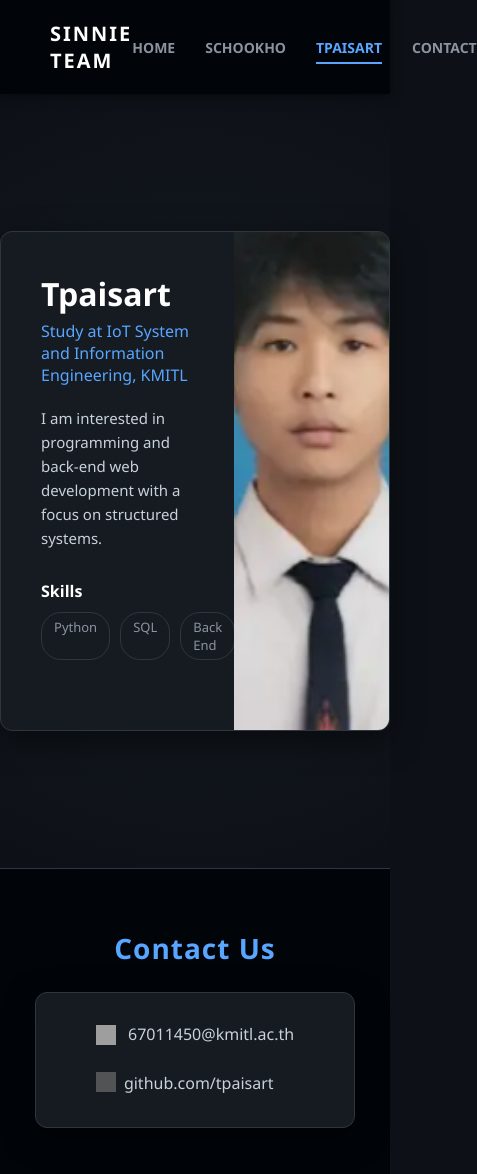
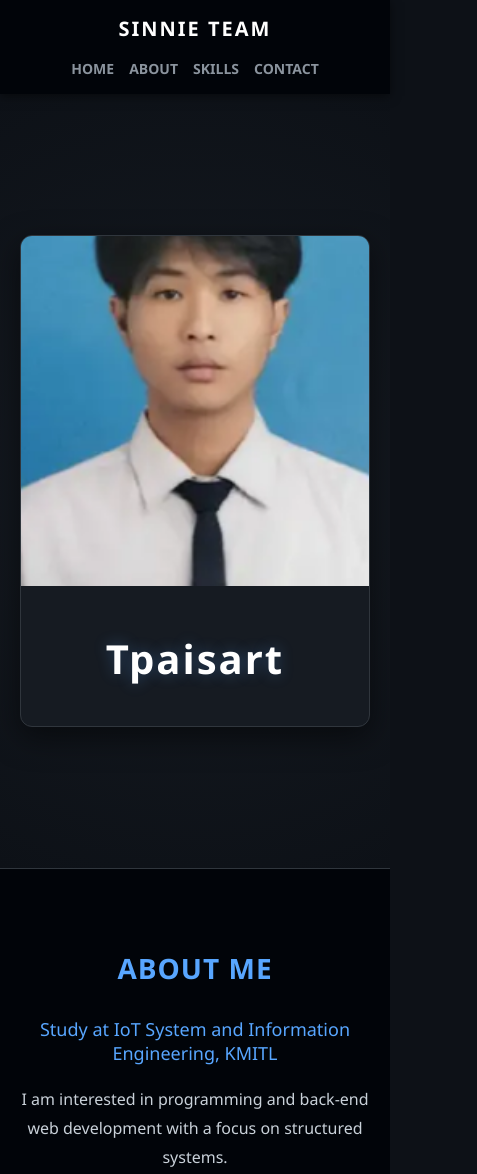
Before and after one commit to me1nq/FWC-schookho, a plain HTML site: page RUSH PROJECT/tpaisart.html in a window 390 px wide. Shown: the top 1174 px of the page, 477 px wide, since content can reach past the window. Drawn offline with Linux system fonts and the light colour scheme; grey boxes are pictures that could not be loaded.

Commit message:
rush fr fr fr

```diff
--- a/RUSH PROJECT/style.css
+++ b/RUSH PROJECT/style.css
@@ -15,6 +15,10 @@ body {
     min-height: 100vh;
     display: flex;
     flex-direction: column;
+}
+
+#about, #skills, #contact {
+    scroll-margin-top: 70px;
 }
 
 .navbar {
@@ -62,6 +66,7 @@ body {
     align-items: center;
     min-height: calc(100vh - 70px);
     background: radial-gradient(circle at center, #161b22 0%, #0d1117 100%);
+    padding: 40px 20px;
 }
 
 .home-bg {
@@ -126,7 +131,7 @@ body {
     border: 1px solid #30363d;
     border-radius: 12px;
     width: 850px;
-    height: 500px;
+    height: 450px;
     overflow: hidden;
     box-shadow: 0 10px 30px rgba(0,0,0,0.5);
 }
@@ -151,59 +156,74 @@ body {
     display: flex;
     flex-direction: column;
     justify-content: center;
+    align-items: center;
 }
 
-.profile-info h2 {
-    font-size: 32px;
-    margin-bottom: 5px;
+.intra-name {
+    font-size: 3.5rem;
+    color: #ffffff;
+    letter-spacing: 2px;
+    text-shadow: 0 0 15px rgba(88, 166, 255, 0.3);
+}
+
+.content-section {
+    padding: 80px 20px;
+    display: flex;
+    flex-direction: column;
+    align-items: center;
+    text-align: center;
+    border-top: 1px solid #30363d;
+}
+
+.bg-dark { background-color: #010409; }
+.bg-light { background-color: #0d1117; }
+
+.section-title {
+    color: #58a6ff;
+    font-size: 28px;
+    margin-bottom: 30px;
+    letter-spacing: 1px;
+    text-transform: uppercase;
+}
+
+.about-box {
+    max-width: 800px;
 }
 
 .major {
     color: #58a6ff;
+    font-size: 18px;
     font-weight: normal;
     margin-bottom: 20px;
 }
 
 .desc {
     color: #c9d1d9;
-    line-height: 1.6;
-    margin-bottom: 30px;
-    font-size: 15px;
-}
-
-.skills h3 {
+    line-height: 1.8;
     font-size: 16px;
-    margin-bottom: 10px;
 }
 
 .skill-tags {
     display: flex;
-    gap: 10px;
-    margin-bottom: 30px;
+    justify-content: center;
+    flex-wrap: wrap;
+    gap: 15px;
 }
 
-.skill-tags span {
+.large-tags span {
     border: 1px solid #30363d;
-    padding: 5px 12px;
-    border-radius: 20px;
-    font-size: 13px;
+    padding: 10px 20px;
+    border-radius: 30px;
+    font-size: 16px;
     color: #8b949e;
+    background-color: #161b22;
+    transition: all 0.3s;
 }
 
-.contact-section {
-    background-color: #010409;
-    padding: 60px 20px 80px 20px;
-    display: flex;
-    flex-direction: column;
-    align-items: center;
-    border-top: 1px solid #30363d;
-}
-
-.contact-section h2 {
-    color: #58a6ff;
-    font-size: 28px;
-    margin-bottom: 25px;
-    letter-spacing: 1px;
+.large-tags span:hover {
+    color: #ffffff;
+    border-color: #58a6ff;
+    box-shadow: 0 0 10px rgba(88, 166, 255, 0.2);
 }
 
 .contact-box {
@@ -254,3 +274,62 @@ body {
 .github-cv a:hover .gh-icon-cv {
     opacity: 1;
 }
+
+@media (max-width: 900px) {
+    .navbar {
+        flex-direction: column;
+        gap: 15px;
+        padding: 15px 20px;
+    }
+
+    .nav-links {
+        flex-wrap: wrap;
+        justify-content: center;
+        gap: 15px;
+    }
+
+    .profile-card {
+        width: 100%;
+        max-width: 500px;
+        height: auto;
+        flex-direction: column;
+    }
+
+    .profile-reverse {
+        flex-direction: column;
+    }
+
+    .profile-img, .profile-info {
+        width: 100%;
+    }
+
+    .profile-img img {
+        height: 350px;
+    }
+
+    .profile-info {
+        padding: 40px 20px;
+    }
+
+    .intra-name {
+        font-size: 2.5rem;
+    }
+
+    .home-content {
+        width: 100%;
+        padding: 40px 20px;
+    }
+
+    .main-title {
+        font-size: 3.5rem;
+    }
+
+    .btn-group {
+        flex-direction: column;
+        width: 100%;
+    }
+
+    .btn {
+        text-align: center;
+    }
+}
--- a/RUSH PROJECT/tpaisart.html
+++ b/RUSH PROJECT/tpaisart.html
@@ -12,8 +12,8 @@
         <div class="logo">SINNIE TEAM</div>
         <ul class="nav-links">
             <li><a href="index.html">HOME</a></li>
-            <li><a href="schookho.html">SCHOOKHO</a></li>
-            <li><a href="tpaisart.html" class="active">TPAISART</a></li>
+            <li><a href="#about">ABOUT</a></li>
+            <li><a href="#skills">SKILLS</a></li>
             <li><a href="#contact">CONTACT</a></li>
         </ul>
     </nav>
@@ -24,24 +24,30 @@
                 <img src="tpaisart.png" alt="tpaisart">
             </div>
             <div class="profile-info">
-                <h2>Tpaisart</h2>
-                <h4 class="major">Study at IoT System and Information Engineering, KMITL</h4>
-                <p class="desc">I am interested in programming and back-end web development with a focus on structured systems.</p>
-
-                <div class="skills">
-                    <h3>Skills</h3>
-                    <div class="skill-tags">
-                        <span>Python</span>
-                        <span>SQL</span>
-                        <span>Back End</span>
-                    </div>
-                </div>
+                <h2 class="intra-name">Tpaisart</h2>
             </div>
         </div>
     </main>
 
-    <section id="contact" class="contact-section">
-        <h2>Contact Us</h2>
+    <section id="about" class="content-section bg-dark">
+        <h2 class="section-title">About Me</h2>
+        <div class="about-box">
+            <h4 class="major">Study at IoT System and Information Engineering, KMITL</h4>
+            <p class="desc">I am interested in programming and back-end web development with a focus on structured systems.</p>
+        </div>
+    </section>
+
+    <section id="skills" class="content-section bg-light">
+        <h2 class="section-title">Skills</h2>
+        <div class="skill-tags large-tags">
+            <span>Python</span>
+            <span>SQL</span>
+            <span>Back End</span>
+        </div>
+    </section>
+
+    <section id="contact" class="content-section bg-dark">
+        <h2 class="section-title">Contact Us</h2>
         <div class="contact-box">
             <p class="email-text">
                 <img src="https://cdn-icons-png.flaticon.com/512/5968/5968534.png" alt="Gmail" class="gmail-icon">
```
Also changed, not shown: RUSH PROJECT/schookho.html (+22 -16 lines), 1 other file.
